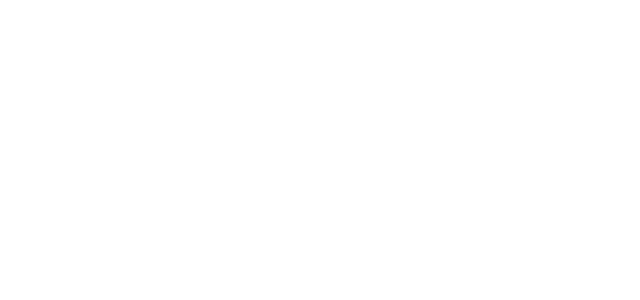
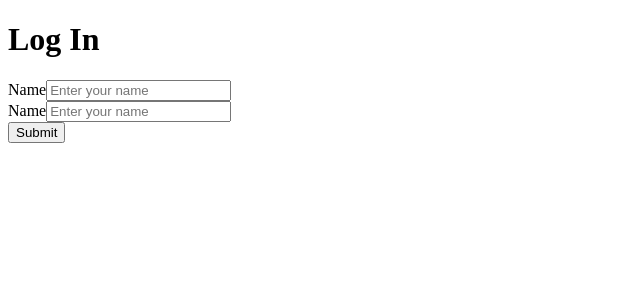
Before and after one commit to ziaxgit/Dear-Diary, a React (Vite) app in the folder frontend/: page /login in a window 1280 px wide. Before the commit this address had no page. Shown: the top 300 px of the page, without its empty margins (0-640 px from the left). Built offline with nearby package versions, Linux system fonts and the light colour scheme.

Commit message:
add initial form

```diff
--- a/frontend/index.html
+++ b/frontend/index.html
@@ -2,7 +2,7 @@
 <html lang="en">
   <head>
     <meta charset="UTF-8" />
-    <link rel="icon" type="image/svg+xml" href="/public/diary2.svg" />
+    <link rel="icon" type="image/svg+xml" href="/diary2.svg" />
     <meta name="viewport" content="width=device-width, initial-scale=1.0" />
     <title>DearDiary...</title>
   </head>
--- a/frontend/src/App.tsx
+++ b/frontend/src/App.tsx
@@ -1,13 +1,18 @@
 import React from "react";
-import { BrowserRouter, Routes, Route, Link } from "react-router-dom";
+import { BrowserRouter, Routes, Route, Link, Navigate } from "react-router-dom";
+import HomePage from "./Pages/HomePage";
+import LogIn from "./Components/LogIn";
+import Register from "./Components/Register";
 
 export default function App() {
   return (
     <BrowserRouter>
       <main>
         <Routes>
-          <Route path="/" element={<div>Home</div>} />
-          <Route path="/about" element={<div>About</div>} />
+          <Route path="/" element={<Navigate to="/login" replace />} />
+          <Route path="/login" element={<LogIn />} />
+          <Route path="/home" element={<HomePage />} />
+          <Route path="/register" element={<Register />} />
         </Routes>
       </main>
     </BrowserRouter>
--- /dev/null
+++ b/frontend/src/Components/LogIn.tsx
@@ -0,0 +1,35 @@
+import React from "react";
+
+export default function LogIn() {
+  const handleSubmit = (event: React.FormEvent<HTMLFormElement>) => {
+    event.preventDefault();
+    console.log("Form submitted");
+  };
+
+  return (
+    <div>
+      <h1 className="text-3xl">Log In</h1>
+      <form onSubmit={handleSubmit}>
+        <div className="font-extralight">
+          <label htmlFor="name">Name</label>
+          <input
+            type="text"
+            id="name"
+            name="name"
+            placeholder="Enter your name"
+          />
+        </div>
+        <div>
+          <label htmlFor="name">Name</label>
+          <input
+            type="text"
+            id="name"
+            name="name"
+            placeholder="Enter your name"
+          />
+        </div>
+        <button type="submit">Submit</button>
+      </form>
+    </div>
+  );
+}
--- /dev/null
+++ b/frontend/src/Components/Register.tsx
@@ -0,0 +1,5 @@
+import React from "react";
+
+export default function Register() {
+  return <div>Register</div>;
+}
--- /dev/null
+++ b/frontend/src/Pages/HomePage.tsx
@@ -0,0 +1,5 @@
+import React from "react";
+
+export default function HomePage() {
+  return <div>HomePage</div>;
+}
```
